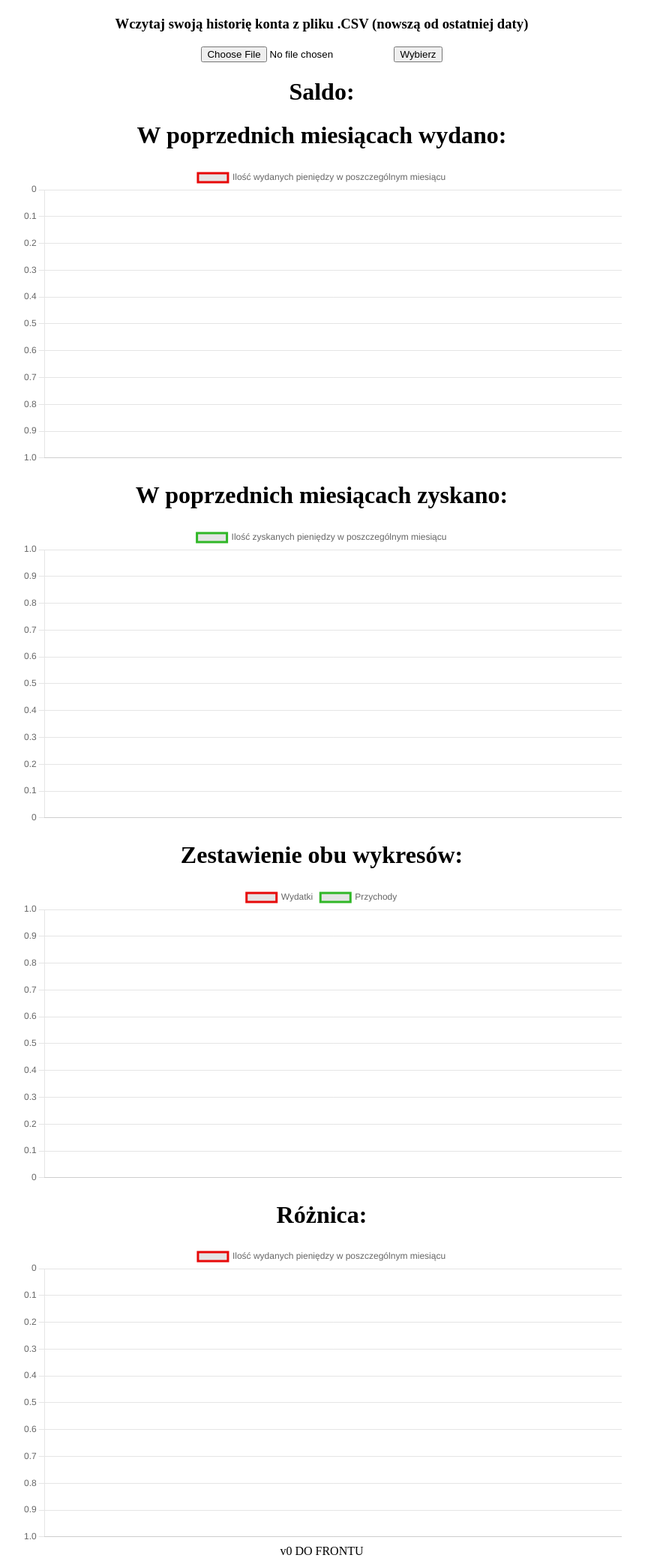
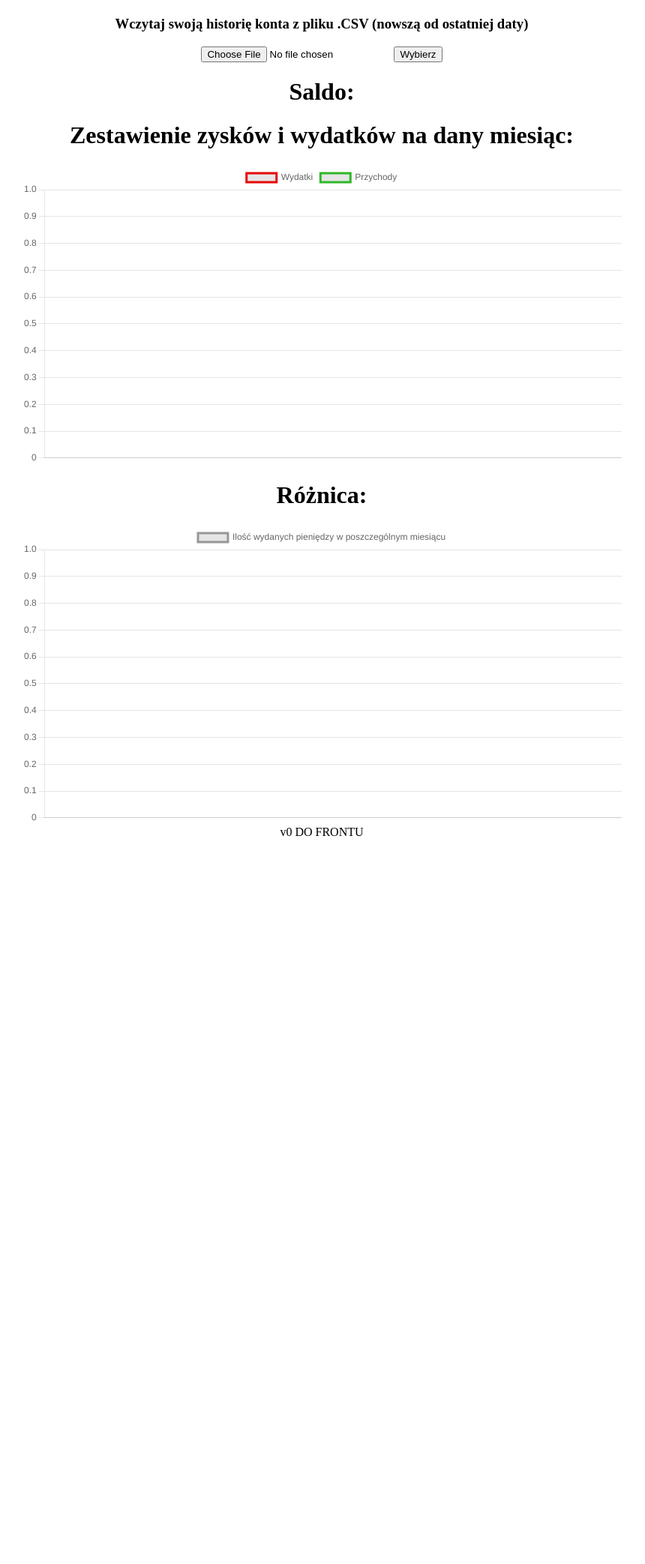
Before and after one commit to KacperMakowski/FinanceTracker, a Flask app: template templates/index.html in a window 1280 px wide. Shown: the part 106-2192 px from the top of the page at 75% size, without its empty margins (211-1071 px from the left). After the commit the page ends 1221 px from the top, so only its background shows below. Run offline with Flask 3, Linux system fonts and the light colour scheme; the template is opened without the code that fills it, so the values that code supplies are empty.

Commit message:
Refactor charts and update UI for clarity and consistency
Added `pointRadius` and conditional point styling to charts for better visibility. Refactored HTML template to consolidate separate charts into a single overview, improving user experience. Removed unused scripts and redundant chart files to streamline the codebase.

```diff
--- a/static/cred_deb_month_chart.js
+++ b/static/cred_deb_month_chart.js
@@ -18,6 +18,7 @@
                 fill: false, // Bez wypełnienia pod wykresem
                 borderColor: 'rgb(231, 9, 9)', // Kolor linii
                 tension: 0.1, // Ustawienie wygładzenia linii
+                pointRadius: 5,
             },
                 {
                     label: 'Przychody',
@@ -25,6 +26,7 @@
                     fill: false, // Bez wypełnienia pod wykresem
                     borderColor: 'rgb(48, 183, 39)', // Kolor linii
                     tension: 0.1, // Ustawienie wygładzenia linii
+                    pointRadius: 5,
                 }]
         };
 
@@ -53,7 +55,7 @@
                         beginAtZero: true, // Oś Y zaczyna się od zera
                     },
                     x: {
-
+                        reverse: true
                     }
                 }
             }
--- a/static/credits_per_month_chart.js
+++ b/static/credits_per_month_chart.js
@@ -10,6 +10,7 @@
                 data: chart_credits, // Debety na osi Y
                 fill: false, // Bez wypełnienia pod wykresem
                 borderColor: 'rgb(48, 183, 39)', // Kolor linii
+                pointRadius: 5,
                 tension: 0.1, // Ustawienie wygładzenia linii
             }]
         };
--- a/static/difference_per_month_chart.js
+++ b/static/difference_per_month_chart.js
@@ -8,12 +8,17 @@
             labels: months_debits_to_js, // Miesiące na osi X
             datasets: [{
                 label: 'Ilość wydanych pieniędzy w poszczególnym miesiącu',
-                data: monthly_difference, // Debety na osi Y
+                data: chart_difference, // Debety na osi Y
                 fill: false, // Bez wypełnienia pod wykresem
-                borderColor: 'rgb(231, 9, 9)', // Kolor linii
+                borderColor: 'rgba(126,126,126,0.78)',
                 tension: 0.1, // Ustawienie wygładzenia linii
+                pointRadius: 5,
+                pointBackgroundColor: chart_difference.map(value =>
+            value > 0 ? 'rgba(48, 183, 39, 0.78)' : 'rgba(231, 9, 9, 0.78)'
+        ),
             }]
         };
+
 
         // Tworzenie wykresu
         const config = {
@@ -36,9 +41,8 @@
                 },
                 scales: {
                     y: {
-                        reverse: true,
                         beginAtZero: true, // Oś Y zaczyna się od zera
-                    },
+                },
                     x: {
                       reverse: true
                     }
--- a/templates/index.html
+++ b/templates/index.html
@@ -43,40 +43,7 @@
     <h1>Saldo:</h1>
     <h2>{{ values[1][0] }} {{ values[1][1] }}</h2>
 
-
-    <h1>W poprzednich miesiącach wydano: </h1>
-<div style="width: 800px; margin: 0 auto"><canvas id="LineChartDebits"></canvas></div>
-<div class="table-container">
-    <table>
-        <tr style="background-color: rgba(182,182,182,0.78)">
-            {% for v in values[2] %}
-                <td>{{ v }}</td>
-            {% endfor %}
-        </tr>
-        <tr style="background-color: rgba(255,57,57,0.78)">
-            {% for v in values[3] %}
-                <td>{{ v }}</td>
-            {% endfor %}
-        </tr>
-    </table>
-</div>
-<h1>W poprzednich miesiącach zyskano: </h1>
-<div style="width: 800px; margin: 0 auto"><canvas id="LineChartCredits"></canvas></div>
-<div class="table-container">
-    <table>
-        <tr style="background-color: rgba(182,182,182,0.78)">
-            {% for v in values[4] %}
-                <td>{{ v }}</td>
-            {% endfor %}
-        </tr>
-        <tr style="background-color: rgba(81,250,65,0.78)">
-            {% for v in values[5] %}
-                <td>{{ v }}</td>
-            {% endfor %}
-        </tr>
-    </table>
-</div>
-<h1>Zestawienie obu wykresów: </h1>
+<h1>Zestawienie zysków i wydatków na dany miesiąc: </h1>
 <div style="width: 800px; margin: 0 auto"><canvas id="LineChartCreditsDebits"></canvas></div>
 <div class="table-container">
     <table>
@@ -128,8 +95,6 @@
     let monthly_difference = {{ values[6] | tojson}}
 </script>
 <script src="https://cdn.jsdelivr.net/npm/chart.js@4.4.7/dist/chart.umd.min.js"></script>
-<script type="module" src=" {{ url_for('static', filename='debits_per_month_chart.js') }}"></script>
-<script type="module" src=" {{ url_for('static', filename='credits_per_month_chart.js') }}"></script>
 <script type="module" src=" {{ url_for('static', filename='cred_deb_month_chart.js') }}"></script>
 <script type="module" src=" {{ url_for('static', filename='difference_per_month_chart.js') }}"></script>
 
```
